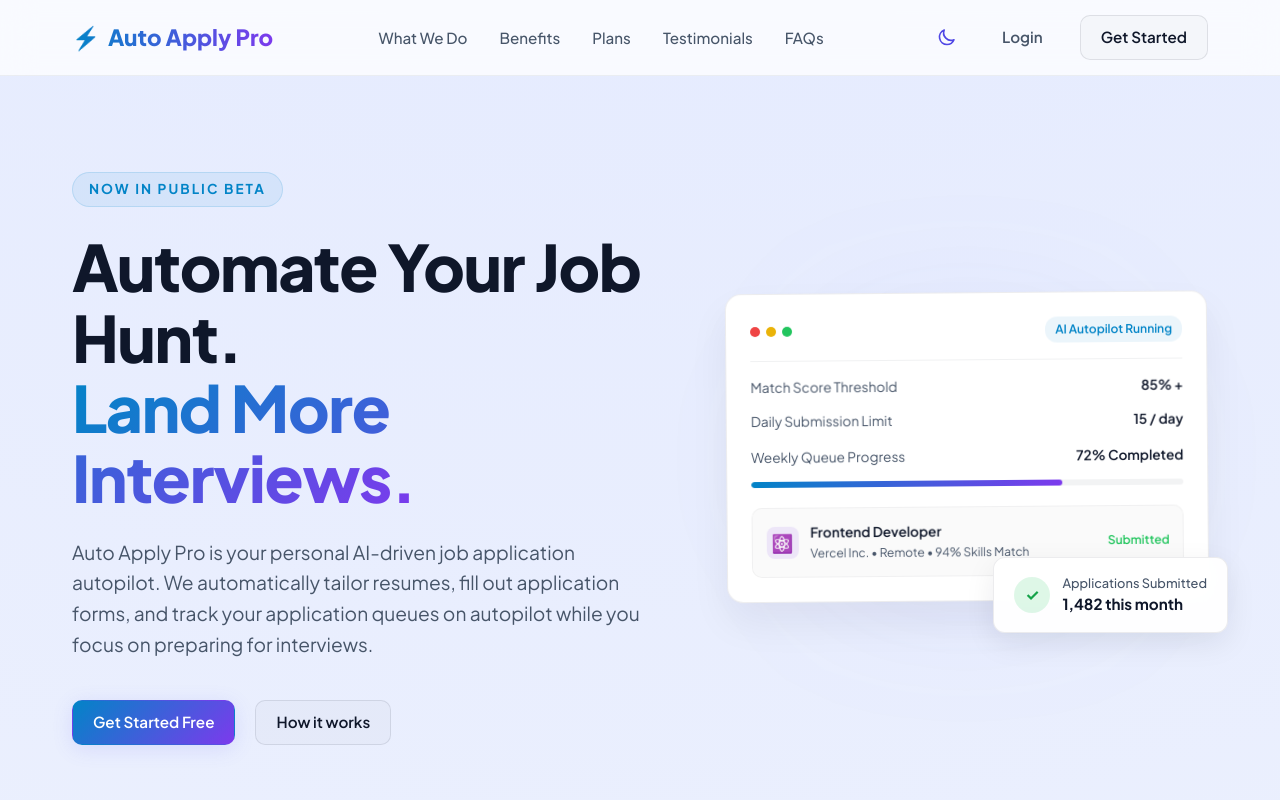
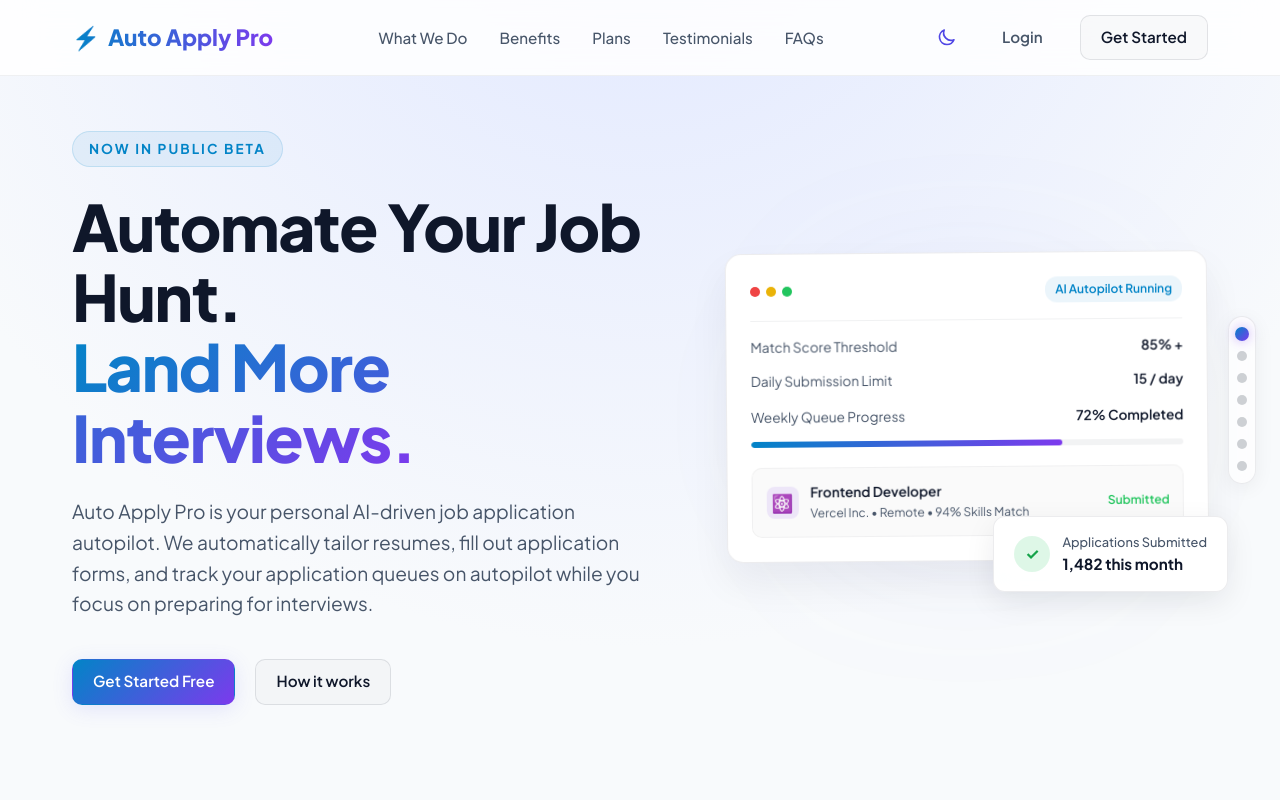
Before and after one commit to amritkr1999/auto-apply-pro, a React (Vite) app in the folder frontend/: page / in a window 1280 px wide. Shown: the top 800 px of the page. Built offline with nearby package versions, Linux system fonts and the light colour scheme; no server answers.

Commit message:
feat: Enhance LandingPage with slide navigation and improved layout for better user experience

```diff
--- a/frontend/src/pages/LandingPage.tsx
+++ b/frontend/src/pages/LandingPage.tsx
@@ -11,6 +11,17 @@ export const LandingPage: React.FC = () => {
   const user = userStr ? JSON.parse(userStr) : null;
 
   const [feedbacks, setFeedbacks] = useState<FeedbackResponse[]>([]);
+  const [activeSlide, setActiveSlide] = useState<string>("intro");
+
+  const slides = [
+    { id: "intro", label: "Intro" },
+    { id: "what-we-do", label: "Workflow Automation" },
+    { id: "benefits", label: "Key Advantages" },
+    { id: "pricing", label: "Pricing Tiers" },
+    { id: "testimonials", label: "Success Stories" },
+    { id: "faqs", label: "Questions & Answers" },
+    { id: "footer", label: "Footer" }
+  ];
 
   useEffect(() => {
     const fetchFeedbacks = async () => {
@@ -22,6 +33,26 @@ export const LandingPage: React.FC = () => {
       }
     };
     fetchFeedbacks();
+  }, []);
+
+  useEffect(() => {
+    const observer = new IntersectionObserver(
+      (entries) => {
+        entries.forEach((entry) => {
+          if (entry.isIntersecting) {
+            setActiveSlide(entry.target.id);
+          }
+        });
+      },
+      { threshold: 0.4 }
+    );
+
+    slides.forEach((slide) => {
+      const el = document.getElementById(slide.id);
+      if (el) observer.observe(el);
+    });
+
+    return () => observer.disconnect();
   }, []);
 
   const getInitials = (name: string) => {
@@ -107,8 +138,27 @@ export const LandingPage: React.FC = () => {
         </div>
       </nav>
 
+      {/* Slide Navigation Dots */}
+      <nav className="slide-dots-nav" aria-label="Slide Navigation">
+        {slides.map((slide) => (
+          <button
+            key={slide.id}
+            type="button"
+            className={`slide-dot ${activeSlide === slide.id ? "active" : ""}`}
+            data-label={slide.label}
+            onClick={() => {
+              const el = document.getElementById(slide.id);
+              if (el) {
+                el.scrollIntoView({ behavior: "smooth" });
+              }
+            }}
+            title={slide.label}
+          />
+        ))}
+      </nav>
+
       {/* ==================== Hero Section ==================== */}
-      <header className="hero-section">
+      <header id="intro" className="hero-section">
         <div className="hero-content">
           <span className="hero-tagline">Now in Public Beta</span>
           <h1 className="hero-title">
@@ -542,7 +592,7 @@ export const LandingPage: React.FC = () => {
       </section>
 
       {/* ==================== Footer ==================== */}
-      <footer className="landing-footer">
+      <footer id="footer" className="landing-footer">
         <div className="footer-container">
           <div className="footer-brand">
             <h3>Auto Apply Pro</h3>
--- a/frontend/src/pages/landing.css
+++ b/frontend/src/pages/landing.css
@@ -20,11 +20,14 @@
   background-color: var(--bg-color);
   background-image: var(--bg-radial);
   color: var(--text-primary);
-  min-height: 100vh;
+  height: 100vh;
+  height: 100dvh;
   width: 100%;
   overflow-x: hidden;
+  overflow-y: scroll;
+  scroll-snap-type: y mandatory;
+  scroll-behavior: smooth;
   box-sizing: border-box;
-  scroll-behavior: smooth;
 }
 
 .landing-root *,
@@ -37,11 +40,14 @@
    Navbar
    ========================================================================== */
 .landing-nav {
-  position: sticky;
+  position: fixed;
   top: 0;
-  z-index: 100;
+  left: 0;
+  right: 0;
+  width: 100%;
+  z-index: 1000;
   height: 76px;
-  background: rgba(255, 255, 255, 0.75);
+  background: rgba(255, 255, 255, 0.85);
   backdrop-filter: blur(16px);
   -webkit-backdrop-filter: blur(16px);
   border-bottom: 1px solid rgba(15, 23, 42, 0.06);
@@ -163,9 +169,15 @@
    Hero Section
    ========================================================================== */
 .hero-section {
+  scroll-snap-align: start;
+  scroll-snap-stop: always;
+  scroll-margin-top: 76px;
+  min-height: 100vh;
+  min-height: 100dvh;
+  box-sizing: border-box;
   max-width: 1200px;
   margin: 0 auto;
-  padding: 6rem 2rem 4rem 2rem;
+  padding: 100px 2rem 4rem 2rem;
   display: grid;
   grid-template-columns: 1.1fr 0.9fr;
   align-items: center;
@@ -435,9 +447,18 @@
    Section Layout General
    ========================================================================== */
 .landing-section {
+  scroll-snap-align: start;
+  scroll-snap-stop: always;
+  scroll-margin-top: 76px;
+  min-height: 100vh;
+  min-height: 100dvh;
+  box-sizing: border-box;
   max-width: 1200px;
   margin: 0 auto;
-  padding: 6rem 2rem;
+  padding: 100px 2rem 4rem 2rem;
+  display: flex;
+  flex-direction: column;
+  justify-content: center;
 }
 
 .section-header {
@@ -944,10 +965,19 @@
    Footer
    ========================================================================== */
 .landing-footer {
+  scroll-snap-align: start;
+  scroll-snap-stop: always;
+  scroll-margin-top: 76px;
+  min-height: 100vh;
+  min-height: 100dvh;
+  box-sizing: border-box;
   border-top: 1px solid rgba(15, 23, 42, 0.06);
   background: #f1f5f9; /* Slate 100 for premium light-themed base */
-  padding: 5rem 2rem 2rem 2rem;
+  padding: 100px 2rem 2rem 2rem;
   color: var(--text-secondary);
+  display: flex;
+  flex-direction: column;
+  justify-content: space-between;
 }
 
 .footer-container {
@@ -1056,3 +1086,87 @@
     text-align: center;
   }
 }
+
+/* ==========================================================================
+   Slide Navigation Dots
+   ========================================================================== */
+.slide-dots-nav {
+  position: fixed;
+  right: 1.5rem;
+  top: 50%;
+  transform: translateY(-50%);
+  z-index: 1000;
+  display: flex;
+  flex-direction: column;
+  gap: 0.75rem;
+  background: rgba(255, 255, 255, 0.7);
+  backdrop-filter: blur(10px);
+  -webkit-backdrop-filter: blur(10px);
+  padding: 0.75rem 0.5rem;
+  border-radius: 20px;
+  border: 1px solid rgba(15, 23, 42, 0.08);
+  box-shadow: 0 4px 20px rgba(15, 23, 42, 0.06);
+}
+
+@media (max-width: 768px) {
+  .slide-dots-nav {
+    display: none;
+  }
+}
+
+.slide-dot {
+  width: 10px;
+  height: 10px;
+  border-radius: 50%;
+  background: rgba(15, 23, 42, 0.2);
+  border: none;
+  cursor: pointer;
+  padding: 0;
+  transition: all 0.3s ease;
+  position: relative;
+}
+
+.slide-dot:hover {
+  background: var(--accent-cyan);
+  transform: scale(1.3);
+}
+
+.slide-dot.active {
+  background: linear-gradient(135deg, var(--accent-cyan), var(--accent-purple));
+  transform: scale(1.4);
+  box-shadow: 0 0 8px rgba(124, 58, 237, 0.4);
+}
+
+/* Tooltip for dots */
+.slide-dot::after {
+  content: attr(data-label);
+  position: absolute;
+  right: 22px;
+  top: 50%;
+  transform: translateY(-50%);
+  background: rgba(15, 23, 42, 0.85);
+  color: #ffffff;
+  padding: 4px 8px;
+  border-radius: 6px;
+  font-size: 0.75rem;
+  font-weight: 500;
+  white-space: nowrap;
+  opacity: 0;
+  pointer-events: none;
+  transition: opacity 0.2s ease;
+}
+
+.slide-dot:hover::after {
+  opacity: 1;
+}
+
+/* Responsive adjustments for low-height viewports */
+@media (max-height: 750px) {
+  .hero-section,
+  .landing-section,
+  .landing-footer {
+    min-height: auto;
+    padding-top: 90px;
+    padding-bottom: 30px;
+  }
+}
```
